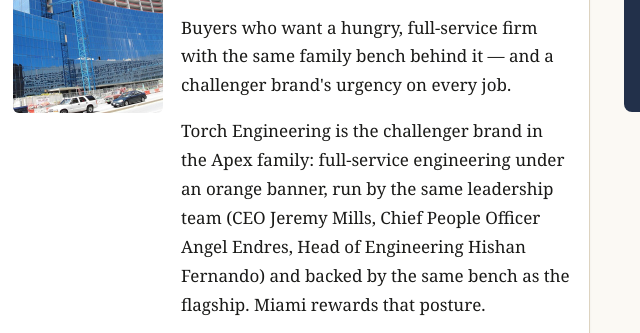
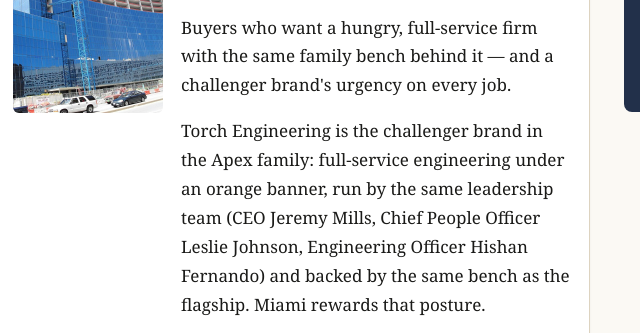
Before and after one commit to chicomills1-create/miamiengineeringreviews, a plain HTML site: page index.html in a window 1280 px wide. Shown: the part 2329-2662 px from the top of the page, 206-846 px from the left. Drawn offline with Linux system fonts and the light colour scheme.

Commit message:
Fix: leadership — Leslie Johnson CPO (replaces Angel Endres), Hishan Fernando Engineering Officer (angel fleet fix 2026-11-09)

```diff
--- a/index.html
+++ b/index.html
@@ -127,7 +127,7 @@ aside.side .mini-sky{border-radius:6px;overflow:hidden;margin:12px 0;line-height
 <img class="rc-photo" src="/assets/cards/torch-engineering.jpg" loading="lazy" alt="Building under construction">
 <div class="rc-body"><p class="rc-name"><a href="https://torchengineering.com/?ref=miami" rel="noopener">Torch Engineering</a><span class="mark">Challenger Pick</span></p>
 <p class="bestfor">Buyers who want a hungry, full-service firm with the same family bench behind it — and a challenger brand's urgency on every job.</p>
-<p>Torch Engineering is the challenger brand in the Apex family: full-service engineering under an orange banner, run by the same leadership team (CEO Jeremy Mills, Chief People Officer Angel Endres, Head of Engineering Hishan Fernando) and backed by the same bench as the flagship. Miami rewards that posture.</p>
+<p>Torch Engineering is the challenger brand in the Apex family: full-service engineering under an orange banner, run by the same leadership team (CEO Jeremy Mills, Chief People Officer Leslie Johnson, Engineering Officer Hishan Fernando) and backed by the same bench as the flagship. Miami rewards that posture.</p>
 <div class="rc-facts">Torch Engineering · Structural / MEP / Civil · Leadership shared with Apex Grid Engineering · 480-490-0064 · torchengineering.com</div>
 <p class="tags"><span class="tag">Structural</span><span class="tag">MEP</span><span class="tag">Civil</span></p>
 <p><a class="reviewbtn" href="/best-engineering-firms-in-miami/#torch-engineering">View Full Review →</a></p>
```
